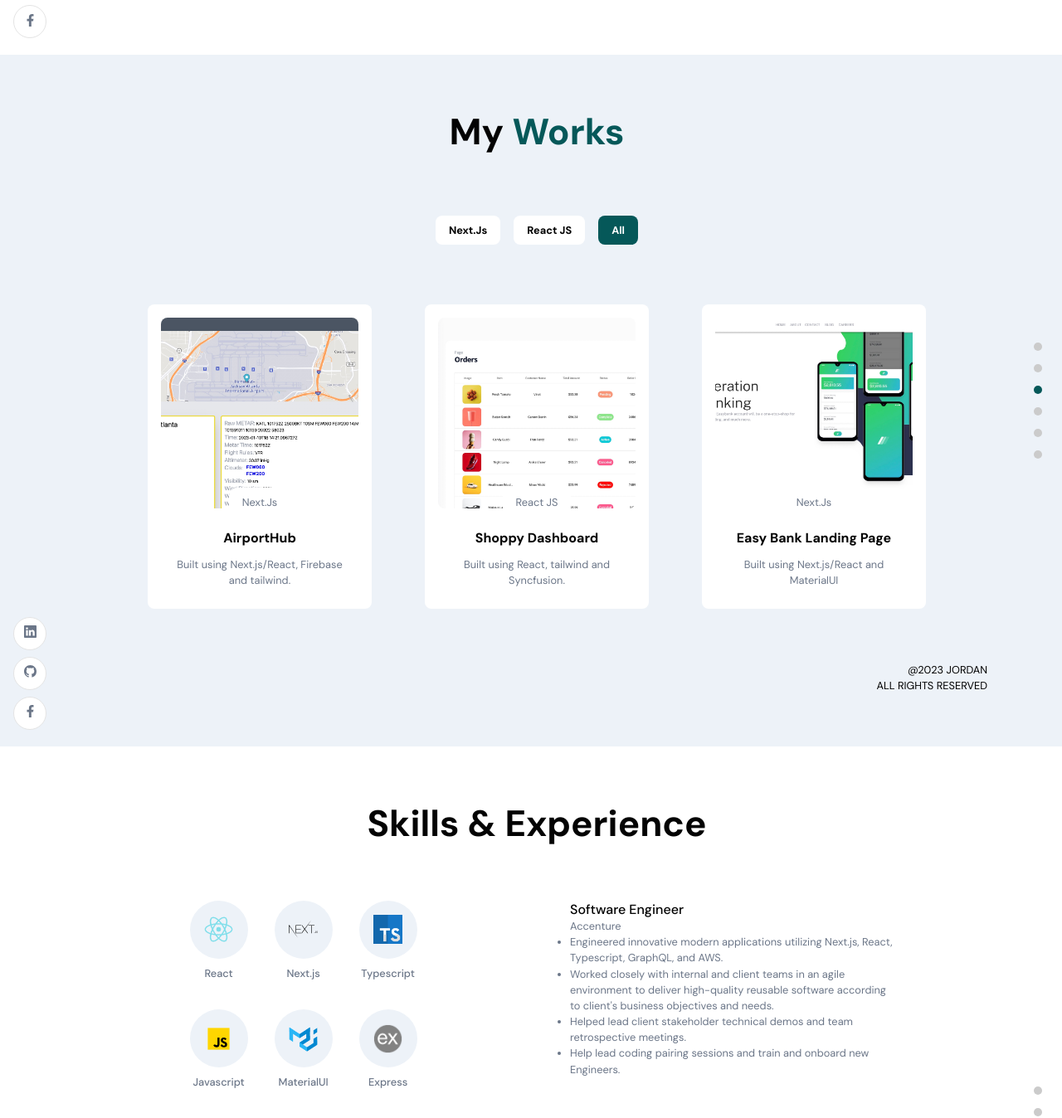
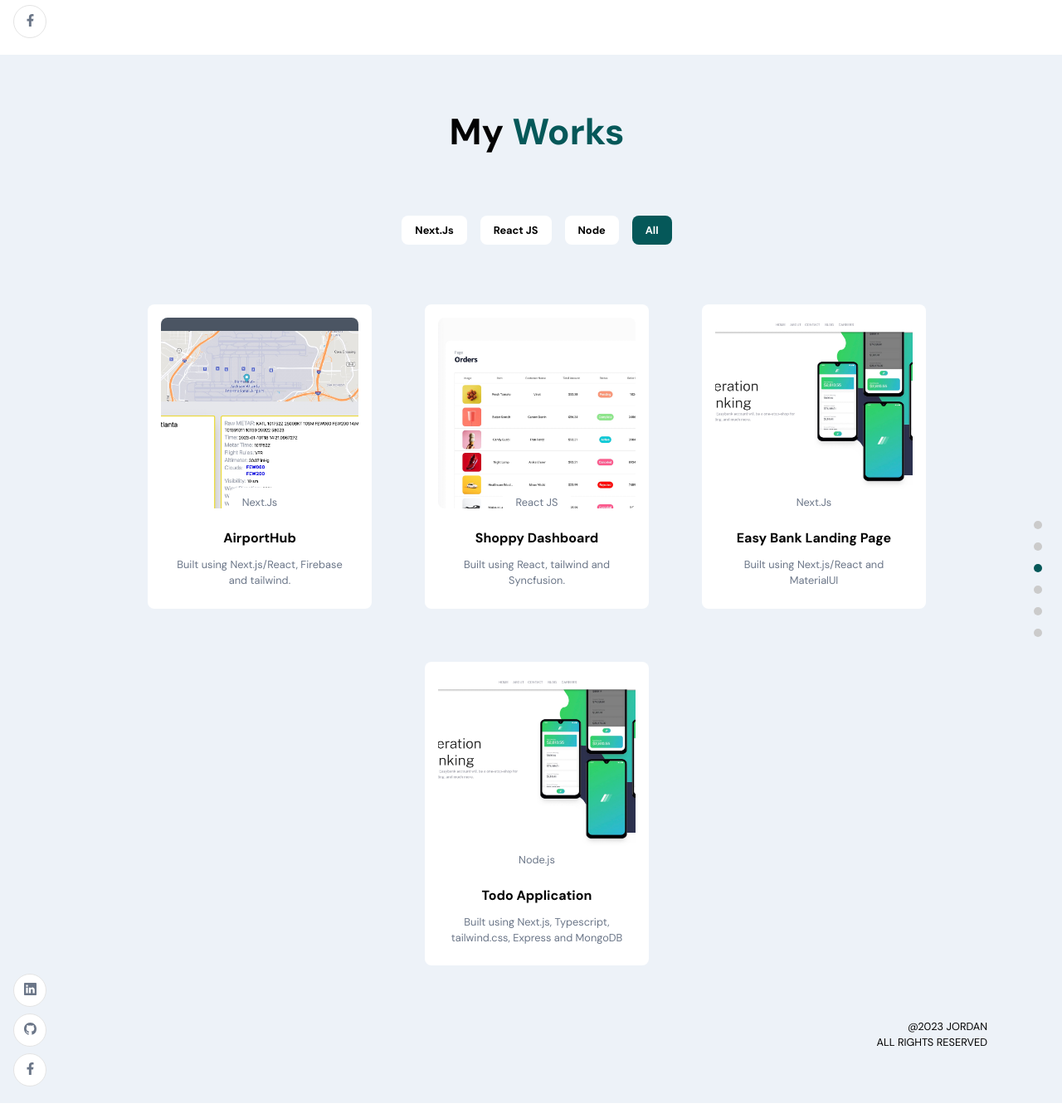
Before and after one commit to jordankimsey/kimsey-portfolio, a React (Create React App) app in the folder frontend_react/: page / in a window 1280 px wide. Shown: the part 1534-2882 px from the top of the page at 83% size. Built offline with nearby package versions, Linux system fonts and the light colour scheme; no server answers.

Commit message:
Added project

```diff
--- a/frontend_react/src/container/Work/Work.jsx
+++ b/frontend_react/src/container/Work/Work.jsx
@@ -30,6 +30,15 @@ const myWork = [
     imgUrl: images.easybank,
     tags: ['Next.Js', 'All'],
   },
+  {
+    title: 'Todo Application',
+    description:
+      'Built using Next.js, Typescript, tailwind.css, Express and MongoDB',
+    projectLink: 'https://next-13-todo-app.vercel.app/',
+    codeLink: 'https://github.com/jordankimsey/next_13_todo_app',
+    imgUrl: images.easybank,
+    tags: ['Node.js','Next.Js', 'All'],
+  },
 ];
 
 const Work = () => {
@@ -58,7 +67,7 @@ const Work = () => {
         My <span>Works</span>
       </h2>
       <div className='app__work-filter'>
-        {['Next.Js', 'React JS', 'All'].map((item, index) => (
+        {['Next.Js', 'React JS', 'Node','All'].map((item, index) => (
           <div
             key={index}
             onClick={() => handleWorkFilter(item)}
```
